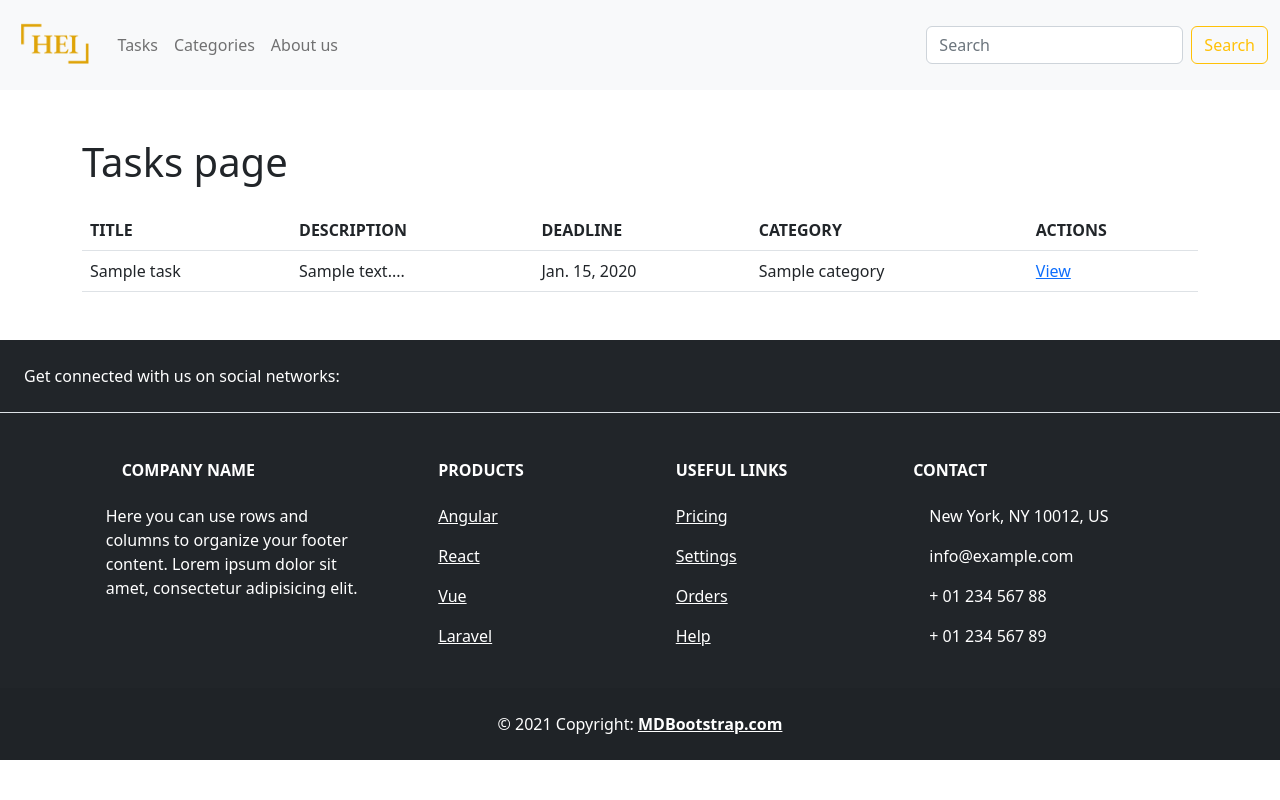
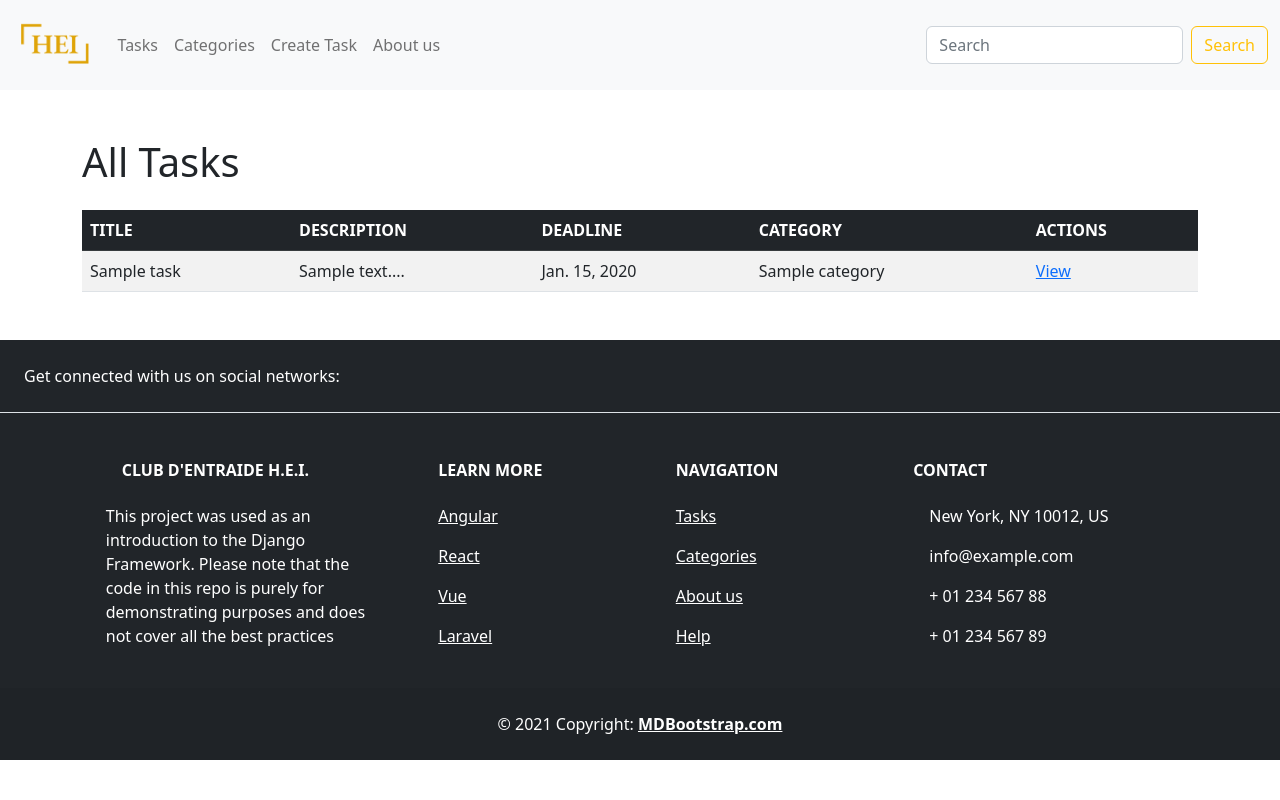
Before and after one commit to tokyramarozaka/django-task-manager, a Django app: page /tasks/ in a window 1280 px wide. Run offline with Django 4.2, Linux system fonts and the light colour scheme; tables that the repository leaves empty hold one stand-in row (values such as "Sample post"); some libraries are stand-ins or nearby versions.

Commit message:
feat: POSTtask route and template have been added

```diff
--- a/task/templates/base.html
+++ b/task/templates/base.html
@@ -33,6 +33,9 @@
                         </li>
                         <li class="nav-item">
                             <a class="nav-link" href="{% url 'all_categories' %}">Categories</a>
+                        </li>
+                        <li class="nav-item">
+                            <a class="nav-link" href="{% url 'create_task' %}">Create Task</a>
                         </li>
                         <li class="nav-item">
                             <a class="nav-link" href="#">About us</a>
@@ -98,11 +101,12 @@
                     <div class="col-md-3 col-lg-4 col-xl-3 mx-auto mb-4">
                         <!-- Content -->
                         <h6 class="text-uppercase fw-bold mb-4">
-                            <i class="fas fa-gem me-3"></i>Company name
+                            <i class="fas fa-gem me-3"></i>Club d'entraide H.E.I.
                         </h6>
                         <p>
-                            Here you can use rows and columns to organize your footer content. Lorem ipsum
-                            dolor sit amet, consectetur adipisicing elit.
+                            This project was used as an introduction to the Django Framework. Please note that the
+                            code in this repo is purely for demonstrating purposes and does not cover all the best
+                            practices
                         </p>
                     </div>
                     <!-- Grid column -->
@@ -111,7 +115,7 @@
                     <div class="col-md-2 col-lg-2 col-xl-2 mx-auto mb-4">
                         <!-- Links -->
                         <h6 class="text-uppercase fw-bold mb-4">
-                            Products
+                            Learn more
                         </h6>
                         <p>
                             <a href="#!" class="text-reset">Angular</a>
@@ -132,16 +136,16 @@
                     <div class="col-md-3 col-lg-2 col-xl-2 mx-auto mb-4">
                         <!-- Links -->
                         <h6 class="text-uppercase fw-bold mb-4">
-                            Useful links
+                            Navigation
                         </h6>
                         <p>
-                            <a href="#!" class="text-reset">Pricing</a>
+                            <a href="#!" class="text-reset">Tasks</a>
                         </p>
                         <p>
-                            <a href="#!" class="text-reset">Settings</a>
+                            <a href="#!" class="text-reset">Categories</a>
                         </p>
                         <p>
-                            <a href="#!" class="text-reset">Orders</a>
+                            <a href="#!" class="text-reset">About us</a>
                         </p>
                         <p>
                             <a href="#!" class="text-reset">Help</a>
--- a/task/templates/categories.html
+++ b/task/templates/categories.html
@@ -23,7 +23,8 @@
                         <td>{{ category.category_name }}</td>
                         <td>{{ category.category_priority }}</td>
                         <td>
-                            <a href="{% url 'single_category' id_category=category.id %}">View</a>
+                            <a href="{% url 'single_category' id_category=category.id %}" class="pr-3">View</a>
+                            <a href="{% url 'all_tasks_by_category' id_category=category.id %}" class="px-3">Show all tasks</a>
                         </td>
                     </tr>
                 {% endfor %}
--- a/task/templates/single_task.html
+++ b/task/templates/single_task.html
@@ -6,7 +6,7 @@
 {% endblock title %}
 
 {% block main %}
-<h1>Single task page</h1>
+<h1>Task #{{task.id}}: {{task.task_title}}</h1>
 
 <ul class="list-group my-5">
       <li class="list-group-item d-flex justify-content-between align-items-start">
--- a/task/templates/tasks.html
+++ b/task/templates/tasks.html
@@ -6,10 +6,16 @@
 {% endblock title %}
 
 {% block main %}
-    <h1>Tasks page</h1>
+    <h1>
+        {% if label %}
+            {{label}}
+        {% else %}
+            All tasks
+        {% endif %}
+    </h1>
 
-    <table class="table table-stripped table-hover my-4">
-        <thead>
+    <table class="table table-striped table-hover my-4">
+        <thead class="table-dark">
             <tr>
                 <th>TITLE</th>
                 <th>DESCRIPTION</th>
--- a/task/views.py
+++ b/task/views.py
@@ -2,7 +2,6 @@ from django.shortcuts import render
 
 from task.forms.task_form import TaskForm
 from .models import Category, Task
-from django.db.models import Q
 
 # Create your views here.
 
@@ -11,7 +10,8 @@ def get_all_tasks(request):
     """ Retrieves all tasks in the database """
     tasks = Task.objects.all().order_by('deadline')
     return render(request, 'tasks.html', {
-        'tasks' : tasks
+        'tasks' : tasks,
+        'label' : 'All Tasks'
     })
 
 def get_task_by_id(request, id_task):
@@ -24,8 +24,11 @@ def get_task_by_id(request, id_task):
 def get_tasks_by_category(request, id_category):
     """ Retrives all tasks corresponding to the given category id"""
     tasks = Task.objects.filter(category=id_category)
+    category = Category.objects.get(id=id_category)
+
     return render(request, 'tasks.html', {
         'tasks' : tasks,
+        'label' : 'All '+ category.category_name +' tasks'
     })
 
 def post_task(request):
@@ -38,10 +41,14 @@ def post_task(request):
         else :
             form.errors.as_data()
         return render(request, 'create_task.html', {
-            'message': 'Task added successfully'
+            'message': 'Task added successfully',
+            'form': form
         })
     else :
-        raise (request, 'tasks.html', {})
+        form = TaskForm()
+        return render(request, 'create_task.html', {
+            'form': form,
+        })
 
 
 # CATEGORY
--- a/task_manager/urls.py
+++ b/task_manager/urls.py
@@ -19,10 +19,14 @@ from task import views as task
 
 urlpatterns = [
     path('admin/', admin.site.urls),
+
+    # All tasks routes
     path('tasks/', task.get_all_tasks, name='all_tasks'),
+    path('task/create', task.post_task, name='create_task'),
     path('task/<int:id_task>/', task.get_task_by_id, name='single_task'),
     path('category/<int:id_category>/tasks', task.get_tasks_by_category, name='all_tasks_by_category'),
 
+    # All categories routes
     path('categories/', task.get_all_categories, name = 'all_categories'),
     path('category/<int:id_category>', task.get_category_by_id, name = 'single_category'),
     path('category/<int:id_category>', task.get_all_categories, name = 'all_categories'),
```
Also changed, not shown: task/templates/create_task.html (+13 -1 lines).
